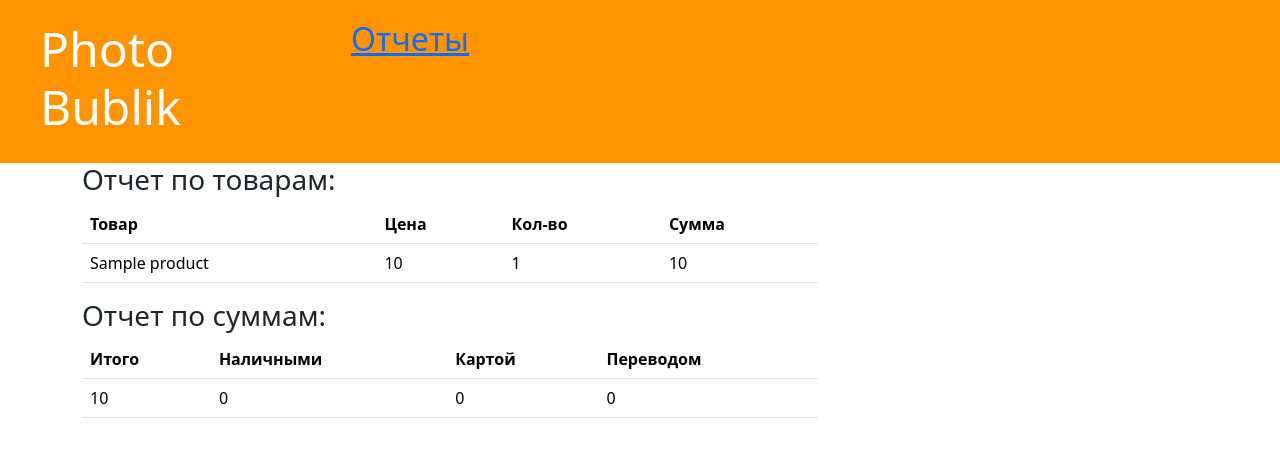
After one commit to leha404/django_bublik, a Django app: page /reports/ in a window 1280 px wide. The commit adds this page. Shown: the top 457 px of the page. Run offline with Django 3.2, Linux system fonts and the light colour scheme; tables that the repository leaves empty hold one stand-in row (values such as "Sample post").

Commit message:
add report tables

```diff
--- a/bublik/templates/bublik/base.html
+++ b/bublik/templates/bublik/base.html
@@ -15,7 +15,15 @@
     </head>
     <body>
         <div class="page-header">
-            <h1><a href="/">Photo Bublik</a></h1>
+            <div class="row">
+                <div class="col-3">
+                    <h1><a href="/">Photo Bublik</a></h1>
+                </div>
+
+                <div class="col">
+                    <h2><a href="/reports">Отчеты</a></h2>
+                </div>
+            </div>
         </div>
         <div class="content container">
             <div class="row">
--- /dev/null
+++ b/bublik/templates/bublik/reports.html
@@ -0,0 +1,49 @@
+{% extends 'bublik/base.html' %}
+
+{% block content %}
+
+    <h3>Отчет по товарам:</h3>
+    <table class="table">
+        <thead>
+            <tr>
+                <th>Товар</th>
+                <th>Цена</th>
+                <th>Кол-во</th>
+                <th>Сумма</th>
+            </tr>
+        </thead>
+        <tbody>
+            {% for row in product_table %}
+                <tr>
+                    <td>{{ row.name }}</td>
+                    <td>{{ row.price }}</td>
+                    <td>{{ row.cnt }}</td>
+                    <td>{{ row.sum }}</td>
+                </tr>
+            {% endfor %}
+        </tbody>
+    </table>
+
+    <h3>Отчет по суммам:</h3>
+    <table class="table">
+        <thead>
+            <tr>
+                <th>Итого</th>
+                <th>Наличными</th>
+                <th>Картой</th>
+                <th>Переводом</th>
+            </tr>
+        </thead>
+        <tbody>
+            {% for row in cash_table %}
+                <tr>
+                    <td>{{ row.main }}</td>
+                    <td>{{ row.cash }}</td>
+                    <td>{{ row.card }}</td>
+                    <td>{{ row.perevod }}</td>
+                </tr>
+            {% endfor %}
+        </tbody>
+    </table>
+
+{% endblock %}
--- a/bublik/urls.py
+++ b/bublik/urls.py
@@ -4,4 +4,5 @@ from . import views
 urlpatterns = [
     path('', views.product_list, name='product_list'),
     path('order/new/', views.order_new, name='order_new'),
+    path('reports/', views.reports, name='reports'),
 ]
--- a/bublik/views.py
+++ b/bublik/views.py
@@ -1,6 +1,7 @@
 from django.shortcuts import render, redirect, get_object_or_404
 from .models import Product
 from .forms import OrderForm, OrderpositionForm
+from django.db import connection
 
 # Create your views here.
 def product_list(request):
@@ -34,3 +35,40 @@ def order_new(request):
                 pos.save()
 
         return redirect('product_list')
+
+# Не лучший вариант, но оставил raw sql
+def reports(request):
+    # product_table
+    with connection.cursor() as cursor:
+        cursor.execute("""
+            SELECT
+                    P.name,
+                    P.price,
+                    sum(POS.count) as cnt,
+                    sum(P.price * POS.count) as sum
+                from bublik_order as O
+                inner join bublik_orderposition as POS on POS.order_id = O.id
+                inner join bublik_product as P on POS.product_id = P.id
+            group by P.name, P.price
+        """)
+        rows = cursor.fetchall()
+
+    product_table = [dict(zip([column[0] for column in cursor.description], row)) for row in rows]
+
+    # cash_table
+    with connection.cursor() as cursor:
+        cursor.execute("""
+            SELECT
+                sum(POS.count * P.price) as main,
+                sum(case when O.payment_type = 'cash' then POS.count * P.price else 0 end) as cash,
+                sum(case when O.payment_type = 'card' then POS.count * P.price else 0 end) as card,
+                sum(case when O.payment_type = 'perevod' then POS.count * P.price else 0 end) as perevod
+            from bublik_order as O
+            inner join bublik_orderposition as POS on POS.order_id = O.id
+            inner join bublik_product as P on POS.product_id = P.id
+        """)
+        rows = cursor.fetchall()
+
+    cash_table = [dict(zip([column[0] for column in cursor.description], row)) for row in rows]
+
+    return render(request, 'bublik/reports.html', {'product_table': product_table, 'cash_table': cash_table})
```
Also changed, not shown: sql/cash_table.sql (added, +9 -0 lines), sql/sum_table.sql (deleted, +0 -9 lines).
